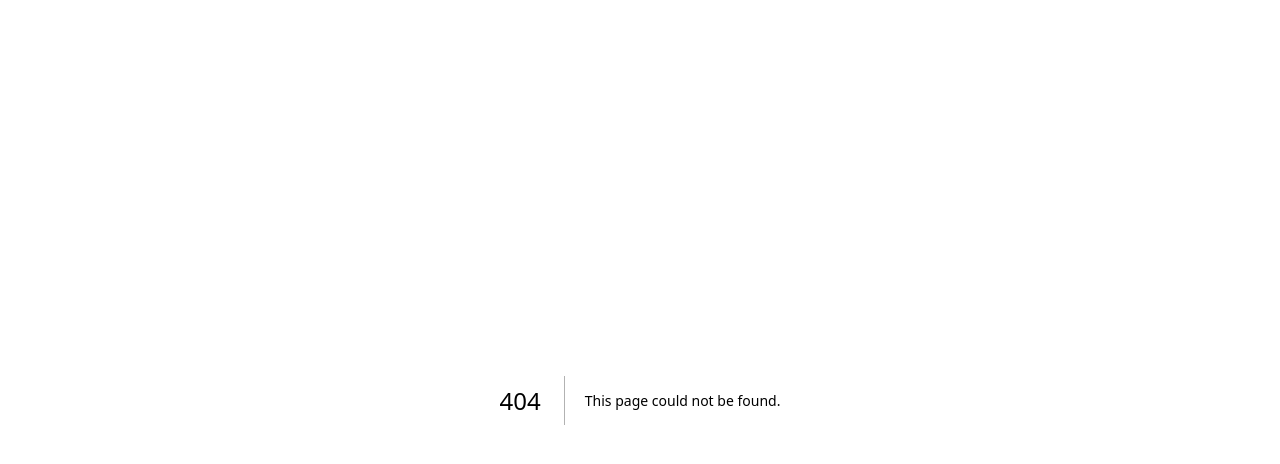
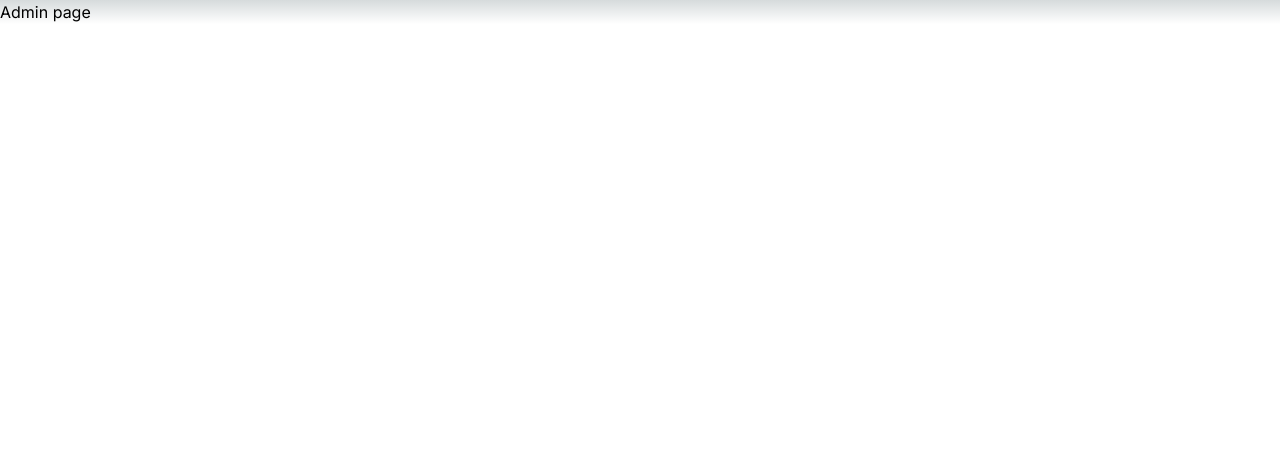
Before and after one commit to prince-ao/flowchart, a Next.js app: page /admin in a window 1280 px wide. Before the commit this address had no page. Shown: the top 464 px of the page. Built offline with nearby package versions, Linux system fonts and the light colour scheme.

Commit message:
Added in simple pages for starting setup.

```diff
--- /dev/null
+++ b/src/app/about/page.js
@@ -0,0 +1,3 @@
+export default function About() {
+    return <div>About Page</div>
+  }
--- /dev/null
+++ b/src/app/admin/page.js
@@ -0,0 +1,3 @@
+export default function Admin() {
+    return <div>Admin page</div>
+  }
--- /dev/null
+++ b/src/app/flowchart/page.js
@@ -0,0 +1,3 @@
+export default function Flowchart() {
+    return <div>Flowchart</div>
+  }
```
